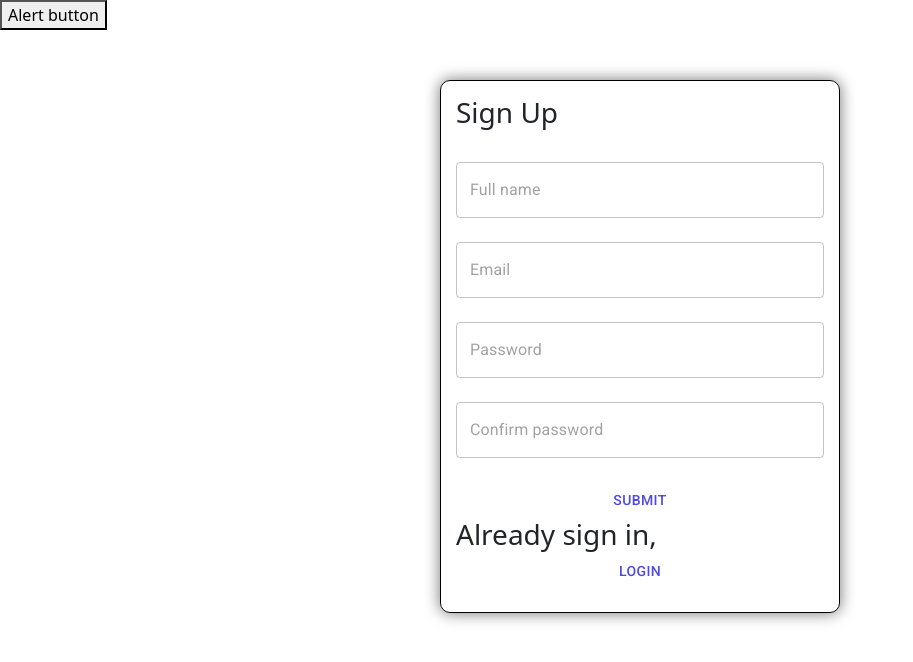
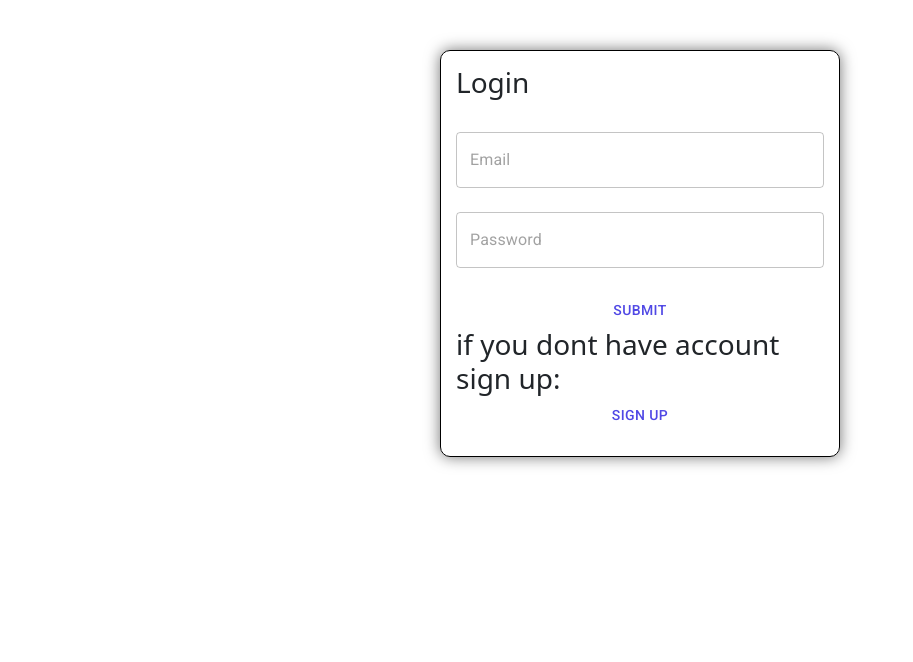
Before and after one commit to hanzala-nickelfox/employees-tracking, a React (Create React App) app: page / in a window 1280 px wide. Both pictures are taken after a click on the button "LOGIN". Shown: the top 662 px of the page, without its empty margins (0-913 px from the left). Built offline with nearby package versions, Linux system fonts and the light colour scheme.

Commit message:
(feature/neeraj-signUp): sign up form setup

```diff
--- a/src/components/shared/Basic-btn.js
+++ b/src/components/shared/Basic-btn.js
@@ -1,10 +1,16 @@
-import { Button } from '@mui/material'
-import React from 'react'
+import { Button } from "@mui/material";
+import React from "react";
 
 function BasicBtn(props) {
-    return (
-        <Button className='w-100' variant={props.variant} >{props.text}</Button>
-    )
+  return (
+    <Button
+      className="w-100"
+      type={props.type}
+      variant={props.variant}
+      onClick={props.handleClick}>
+      {props.text}
+    </Button>
+  );
 }
 
-export default BasicBtn
+export default BasicBtn;
--- a/src/components/shared/FormField.js
+++ b/src/components/shared/FormField.js
@@ -11,7 +11,9 @@ function FormField(props) {
         variant={props.variant}
         type={props.type}
         name={props.name}
+        value={props.value}
         placeholder={props.placeholder}
+        onChange={props.onChange}
       />
     </>
   );
--- a/src/pages/public/login/index.js
+++ b/src/pages/public/login/index.js
@@ -1,5 +1,4 @@
 import React, { useState } from "react";
-// import "./signUp.scss";
 import BasicBtn from "../../../components/shared/Basic-btn.js";
 import TextField from "../../../components/shared/FormField.js";
 import { Alert } from "react-bootstrap";
@@ -8,10 +7,11 @@ const Login = () => {
   const [emaillog, setEmaillog] = useState("");
   const [passwordlog, setPasswordlog] = useState("");
   const [flag, setFlag] = useState(false);
-  const [home, sethome] = useState(true);
-
+  const [dashboard, setDashboard] = useState(true);
+  const [signUp, setSignUp] = useState(true);
   function handlelogin(e) {
     e.preventDefault();
+    console.log("handlelogin =====");
     let mail = localStorage.getItem("Email").replace(/"/g, "");
     let pass = localStorage.getItem("password").replace(/"/g, "");
 
@@ -20,15 +20,21 @@ const Login = () => {
     } else if (passwordlog === pass && emaillog === mail) {
       setFlag(true);
     } else {
-      sethome(!home);
+      setDashboard(!dashboard);
       setFlag(false);
     }
   }
-
+  function hanldeClick(e) {
+    e.preventDefault();
+    setSignUp(false);
+    console.log(signUp, "signUp false=====");
+  }
   return (
     <>
-      {home ? <h1>home</h1> : <h1>hello</h1>}
-      <section className="signUp">
+      {signUp !== true ? (
+        <h1>sign up</h1>
+      ) : (
+        <section className="Login====    signUp">
           <div className="signUp__container">
             <h3 className="signUp__container__title">Login</h3>
             <div className="signUp__container__form">
@@ -48,16 +54,10 @@ const Login = () => {
                   onChange={(e) => setPasswordlog(e.target.value)}
                 />
                 <br /> <br />
-              <BasicBtn
-                text="submit"
-                // name={submit}
-                onChange={handlelogin()}></BasicBtn>
+                <BasicBtn text="submit" type="submit"></BasicBtn>
                 <h3 className="d-iniline">
-                if you dont have account sign up.
-                <BasicBtn
-                  text="Sign up"
-                  name="Sign up"
-                  className="w-25"></BasicBtn>
+                  if you dont have account sign up:
+                  <BasicBtn text="Sign up" handleClick={hanldeClick}></BasicBtn>
                 </h3>
               </form>
             </div>
@@ -72,6 +72,7 @@ const Login = () => {
               </Alert>
             )}
         </section>
+      )}
     </>
   );
 };
--- a/src/pages/public/signup/index.js
+++ b/src/pages/public/signup/index.js
@@ -1,4 +1,5 @@
-import React, { useState } from "react";
+import React from "react";
+import { useState } from "react";
 import "./signUp.scss";
 import BasicBtn from "../../../components/shared/Basic-btn.js";
 import TextField from "../../../components/shared/FormField.js";
@@ -6,46 +7,51 @@ import { Alert } from "react-bootstrap";
 import Login from "../login/index";
 
 const SignUp = () => {
-  const [namelog, setNamelog] = useState("");
+  const [name, setName] = useState("");
   const [email, setEmail] = useState("");
   const [password, setPassword] = useState("");
   const [confirmPassword, setConfirmPassword] = useState("");
-  const [submit, setSubmit] = useState("");
   const [flag, setFlag] = useState(false);
-  const [login, setLogin] = useState(true);
+  const [signUp, setSignUp] = useState(true);
+
+  // useEffect(() => {
+  //   // storing input name
+  //   localStorage.setItem("name", JSON.stringify(name));
+  // }, [name]);
 
   function handleSubmit(e) {
     e.preventDefault();
-    console.warn(submit, "check=====");
+    // console.log("check====");
 
-    alert("working");
-
-    if (!namelog || !email || !password || !confirmPassword) {
+    if (!name || !email || !password || !confirmPassword) {
       setFlag(true);
-    } else {
-      setFlag(false);
+      console.log(localStorage, "localStorage true=====");
+      console.log(name, "name====");
+      localStorage.setItem("Name", JSON.stringify(name));
       localStorage.setItem("Email", JSON.stringify(email));
       localStorage.setItem("Password", JSON.stringify(password));
-      localStorage.setItem("Namelog", JSON.stringify(namelog));
-      console.log(localStorage, "Email================");
-      setLogin(!login);
+
+      setSignUp(!signUp);
+    } else {
+      console.log(localStorage, "localStorage false=====");
+      setFlag(false);
     }
   }
 
-  function hanldeClick() {
-    alert("hello");
-    // setLogin(true);
+  function handleName(e) {
+    const value = e.target.value;
+    setName(value);
   }
 
-  function AlerButton() {
-    // alert("working");
-    console.log(login, "check=====");
+  function hanldeClick(e) {
+    e.preventDefault();
+    setSignUp(false);
+    console.log(signUp, "sign up false=====");
   }
 
   return (
     <>
-      <button onClick={AlerButton()}>Alert button</button>
-      {login !== false ? (
+      {signUp !== false ? (
         <section className="signUp">
           <div className="signUp__container">
             <h3 className="signUp__container__title">Sign Up</h3>
@@ -54,21 +60,22 @@ const SignUp = () => {
                 <br />
                 <TextField
                   type="text"
-                  name={namelog}
+                  name="fullname"
+                  value={name}
+                  onChange={handleName}
                   placeholder="Full name"
-                  onChange={(e) => setNamelog(e.target.value)}
                 />
                 <br /> <br />
                 <TextField
                   type="email"
-                  name={email}
+                  name="email"
                   placeholder="Email"
                   onChange={(e) => setEmail(e.target.value)}
                 />
                 <br /> <br />
                 <TextField
                   type="number"
-                  name={password}
+                  name="password"
                   placeholder="Password"
                   onChange={(e) => setPassword(e.target.value)}
                 />
@@ -80,30 +87,43 @@ const SignUp = () => {
                   onChange={(e) => setConfirmPassword(e.target.value)}
                 />
                 <br /> <br />
-                <BasicBtn
-                  text="submit"
-                  name={submit}
-                  onChange={(e) => setSubmit(e.target.value)}></BasicBtn>
-                <h3 className="d-iniline">
-                  Already sign in,{" "}
-                  <BasicBtn
-                    text="login"
-                    name={login}
-                    className="w-25"
-                    onClick={() => hanldeClick()}></BasicBtn>
-                </h3>
+                <BasicBtn text="submit" type="submit"></BasicBtn>
               </form>
             </div>
           </div>
 
-          {flag &&
+          <br />
+          <h3 className="d-iniline">
+            Already have account sign in:{" "}
+            <BasicBtn text="login" handleClick={hanldeClick}></BasicBtn>
+          </h3>
+
+          {/* {flag &&
             (<Alert color="primary" variant="danger">
               <h3>Please fill correct info.</h3>
             </Alert>)(
               <Alert color="primary" variant="success">
                 false
               </Alert>
-            )}
+            )} */}
+
+          {flag !== false ? (
+            <Alert color="primary" variant="danger">
+              <h3> Some went wrong!</h3>
+            </Alert>
+          ) : (
+            <>
+              {signUp !== true ? (
+                <Alert color="primary" variant="success">
+                  <h3>successfully sign up!</h3>
+                </Alert>
+              ) : (
+                <Alert color="primary" variant="warn">
+                  <h3>Please fill the details</h3>
+                </Alert>
+              )}
+            </>
+          )}
         </section>
       ) : (
         <Login />
```
Lines whose indentation alone changed are shown as unchanged.
